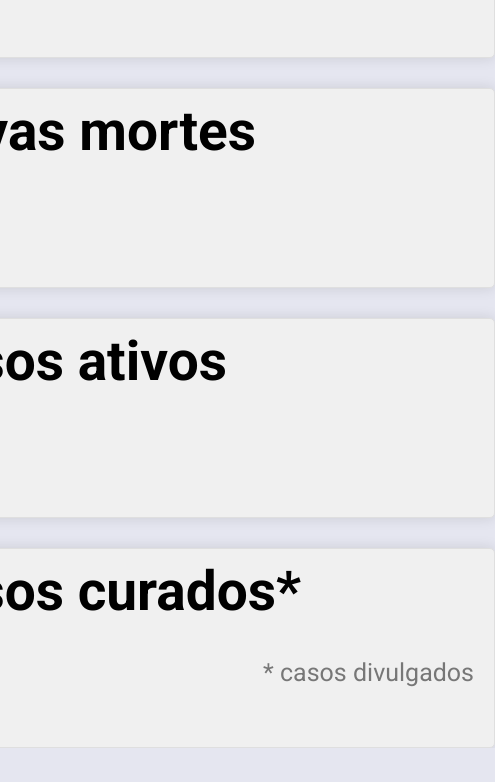
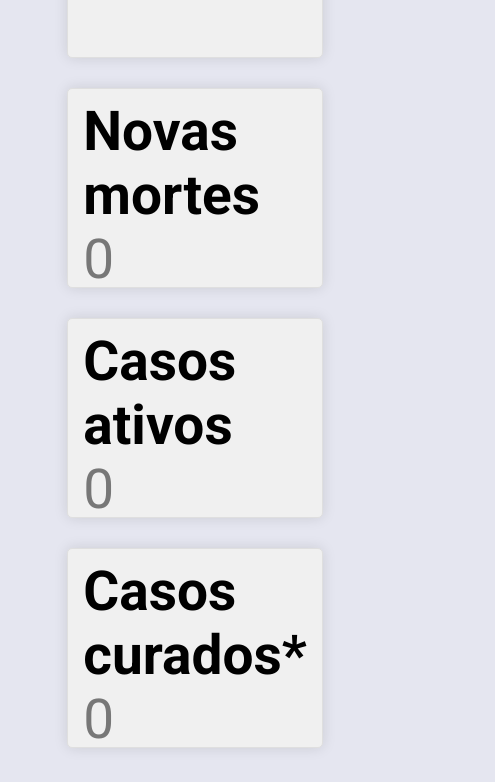
Before and after one commit to dlourennco/corona-brasil, a website: page index.html in a window 390 px wide. Shown: the part 790-1572 px from the top of the page, 495 px wide, since content can reach past the window. Before the commit the page ends 1538 px from the top, so only its background shows below. Drawn offline with Linux system fonts and the light colour scheme; no server answers.

Commit message:
css changes

```diff
--- a/css/style.css
+++ b/css/style.css
@@ -79,7 +79,7 @@ footer p {
   padding-right: 100px;
 }
 
-@media only screen and (max-width: 1100px) {
+@media only screen and (max-width: 600px) {
   h1 {
     font-size: 55px;
   }
@@ -89,7 +89,7 @@ footer p {
     margin-top: 20px;
   }
   div {
-    width: 600px;
+    width: 100%;
     height: 200px;
   }
 
```
